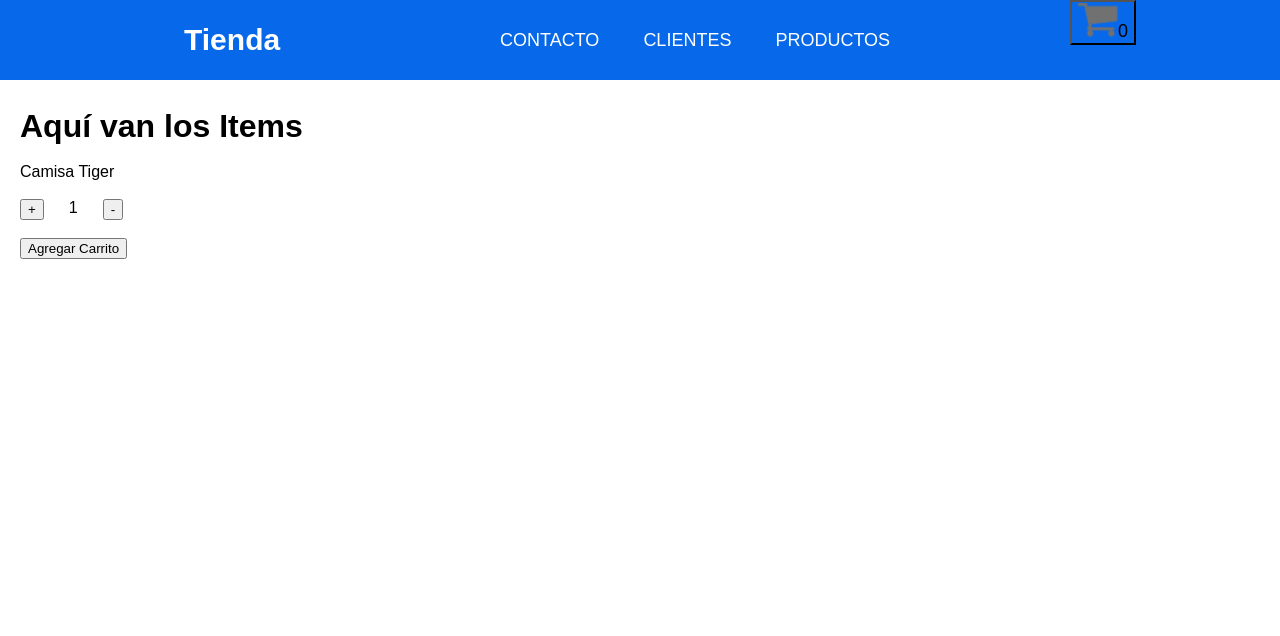
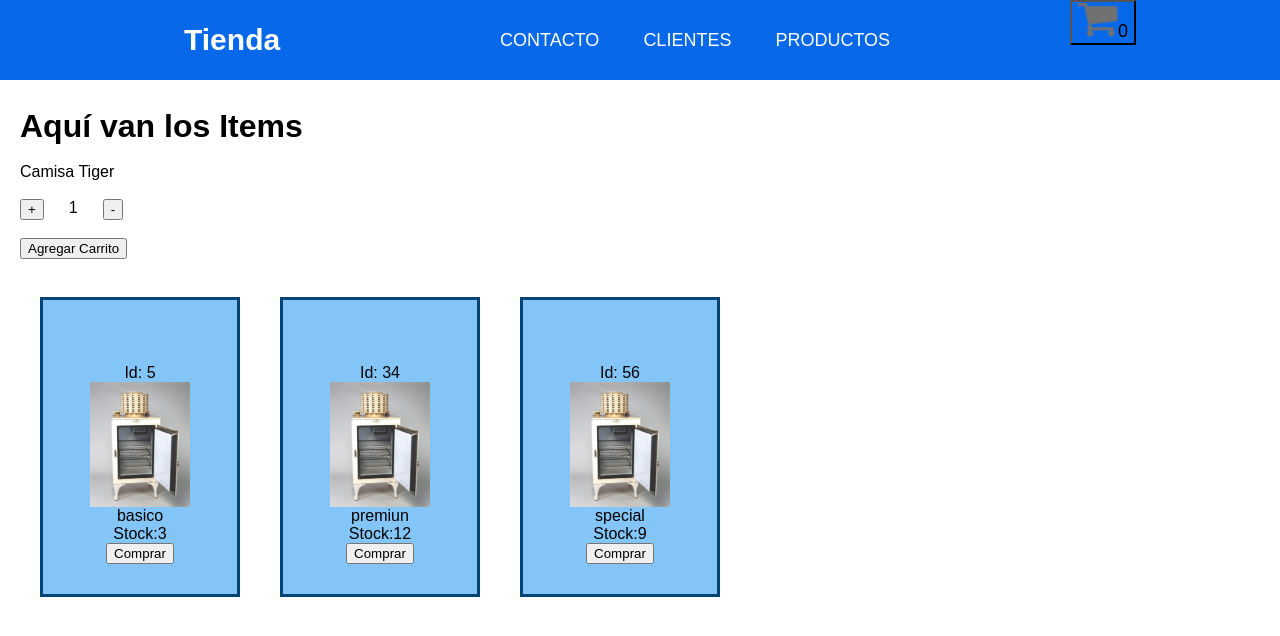
Before and after one commit to ecgalera/CarritoEduardoGalera, a React (Create React App) app in the folder ch-carrito-react/: page / in a window 1280 px wide. Shown: the top 636 px of the page. Built offline with nearby package versions, Linux system fonts and the light colour scheme.

Commit message:
Cuarta entrega con Items y ItemsLis

```diff
--- a/ch-carrito-react/src/App.css
+++ b/ch-carrito-react/src/App.css
@@ -180,3 +180,28 @@ span{
   margin-left: 25px;
   margin-right: 25px;
 }
+
+/* Items */
+
+.items-div{
+  display: flex;
+  justify-content: space-between;
+  align-items: center;
+  flex-direction: column;
+  padding: 4rem;
+  border: #034574 solid 3px;
+  width: 200px;
+  height: 300px;
+  background-color: #83c5f7;
+}
+
+.items-picture{
+  width: 100px;
+}
+
+.items-items-list{
+   padding: 20px;
+   display: inline-block;
+
+
+}
--- a/ch-carrito-react/src/App.js
+++ b/ch-carrito-react/src/App.js
@@ -4,8 +4,13 @@ import './App.css';
 import NavBar from './components/NavBar';
 import ItemListContainer from './components/ItemListContainer';
 import ItemCount from "./components/ItemCount"
+import ItemsList from './components/ItemsList';
 
-
+const Items =[
+  { id:5, titulo:"Producto1", descripcion:"basico", stock:3},
+  { id:34, titulo:"Producto2", descripcion:"premiun", stock:12},
+  { id:56, titulo:"Producto3", descripcion:"special", stock:9},
+]
 
 
 function App() {
@@ -19,8 +24,14 @@ function App() {
         <ItemListContainer text={"Aquí van los Items"}/>
         <br></br>
         <ItemCount stock = "10"/>
+        <br></br>
+        <br></br>
+        {Items.map((ele)=>{
+        return (<ItemsList id={ele.id} titulo={ele.producto} descripcion={ele.descripcion} stock={ele.stock}></ItemsList>)})
+        }
 
     </div>
+
   );
 }
 
--- /dev/null
+++ b/ch-carrito-react/src/components/Items.js
@@ -0,0 +1,19 @@
+import React from 'react'
+
+const Items = ({id, titulo, picture, descripcion, stock}) => {
+
+  return (
+
+    <div className='items-div'>
+        <p className='items-id'>Id: {id}</p>
+        <p className='items-titulo'>{titulo}</p>
+        <img src='/img/Heladera.jpg' className='items-picture'/>
+        <p className='items-descricion'>{descripcion}</p>
+        <p className='items-stock'>Stock:{stock}</p>
+        <button>Comprar</button>
+    </div>
+  )
+
+}
+
+export default Items
--- /dev/null
+++ b/ch-carrito-react/src/components/ItemsList.js
@@ -0,0 +1,17 @@
+import React from 'react'
+import Items from './Items'
+
+const ItemsList = ({id, titulo, picture, descripcion, stock}) => {
+
+
+    return (
+
+        <div className='items-items-list'>
+
+        <Items id={id} titulo={titulo} picture={picture} descripcion={descripcion} stock={stock}></Items>
+
+        </div>
+    )
+}
+
+export default ItemsList
```
Also changed, not shown: ch-carrito-react/public/img/Heladera.jpg (added).
